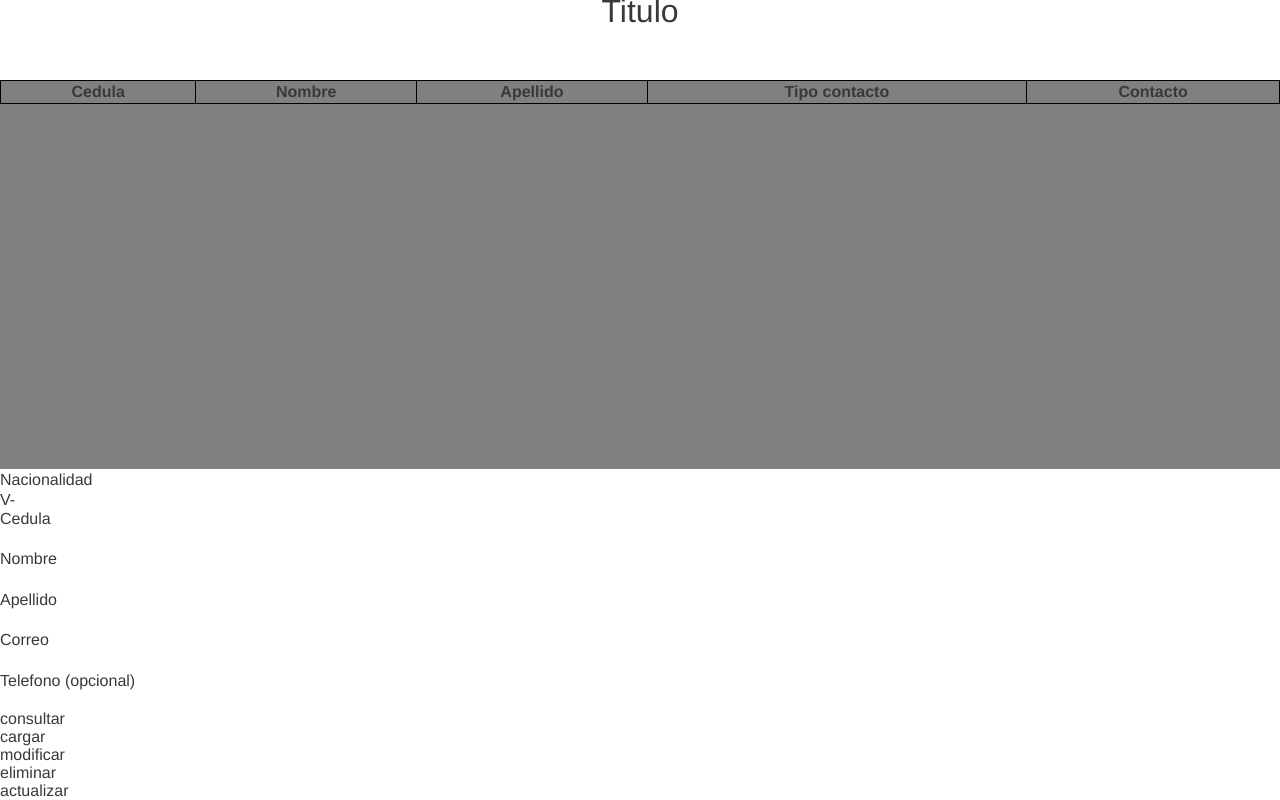
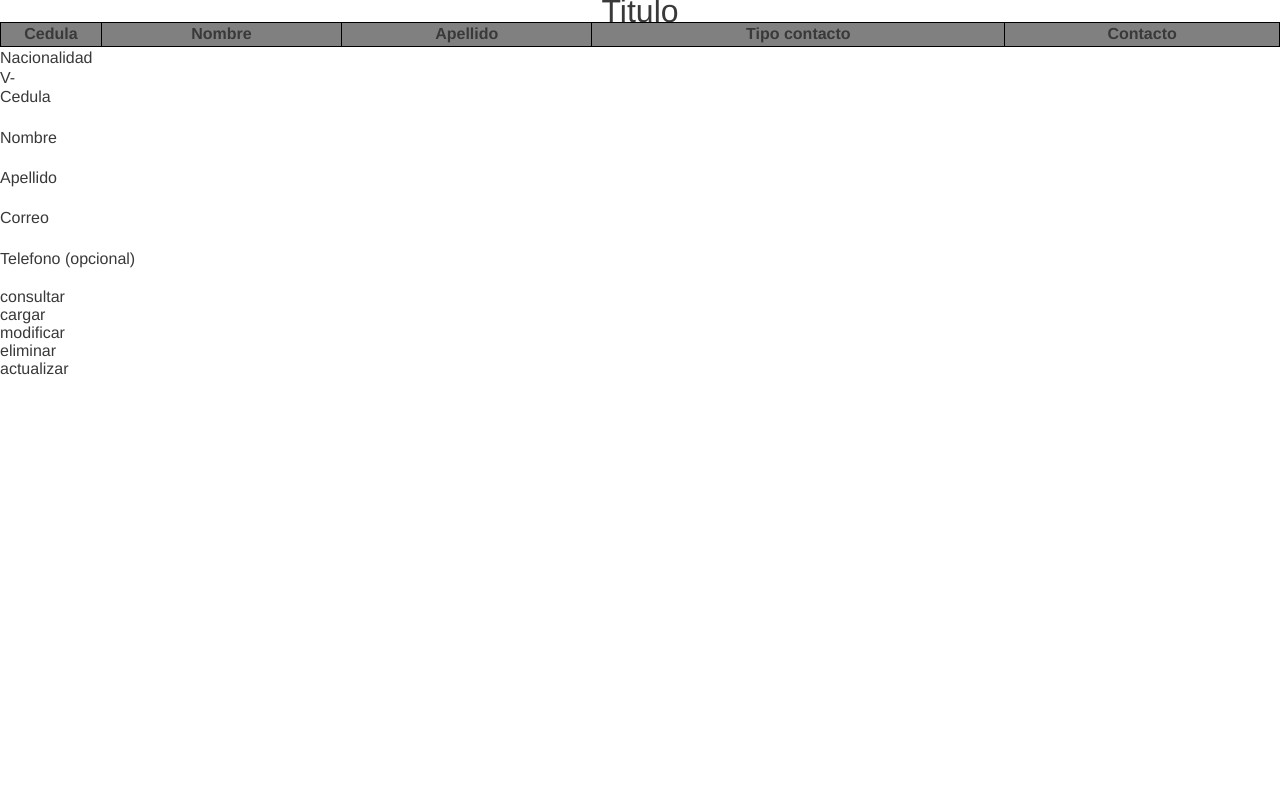
Before and after one commit to andlicon/Experimental, a PHP site: page /php/interfazRepresentante/representanteView.php in a window 1280 px wide. Run offline with PHP 8.4, Linux system fonts and the light colour scheme; lists and menus that the app fills with data are empty.

Commit message:
Se anadieron estilos basicos

```diff
--- a/Sass/__layout.scss
+++ b/Sass/__layout.scss
@@ -55,13 +55,15 @@ $login-row: (
 }
 
 .consulta {
-    display: grid;
-    grid-template-areas:
-                    'header'
-                    'output'
-                    'input';
-    grid-template-rows:
-                    5em
-                    1fr
-                    0.5fr;
+    // display: grid;
+    // grid-template-areas:
+    //                 'header'
+    //                 'output'
+    //                 'input';
+    // grid-template-rows:
+    //                 5em
+    //                 1fr
+    //                 0.5fr;
+    display: flex;
+    flex-flow: column nowrap;
 }
--- a/Sass/componentes/__output.scss
+++ b/Sass/componentes/__output.scss
@@ -12,5 +12,19 @@
 }
 
 .output__celda {
+
     border: 1px solid black;
+    text-align: left;
 }
+
+.output__celda--header {
+    text-align: center;
+}
+
+.output__col--cedula {
+    width: 6.3em;
+}
+
+.output__mensaje {
+    display: absolute;
+}
--- a/css/main.css
+++ b/css/main.css
@@ -198,11 +198,13 @@ h2 {
 }
 
 .consulta {
-  display: -ms-grid;
-  display: grid;
-      grid-template-areas: "header" "output" "input";
-  -ms-grid-rows: 5em 1fr 0.5fr;
-  grid-template-rows: 5em 1fr 0.5fr;
+  display: -webkit-box;
+  display: -ms-flexbox;
+  display: flex;
+  -webkit-box-orient: vertical;
+  -webkit-box-direction: normal;
+      -ms-flex-flow: column nowrap;
+          flex-flow: column nowrap;
 }
 
 .login {
@@ -292,4 +294,17 @@ h2 {
 
 .output__celda {
   border: 1px solid black;
+  text-align: left;
 }
+
+.output__celda--header {
+  text-align: center;
+}
+
+.output__col--cedula {
+  width: 6.3em;
+}
+
+.output__mensaje {
+  display: absolute;
+}
--- a/php/interfazRepresentante/representanteView.php
+++ b/php/interfazRepresentante/representanteView.php
@@ -11,7 +11,7 @@
     <meta http-equiv="X-UA-Compatible" content="IE=edge">
     <meta name="viewport" content="width=device-width, initial-scale=1.0">
 
-    <title>Representante</title>
+    <title>Gestionar representantes</title>
 
     <link rel="stylesheet" href="/css/main.css">
 </head>
@@ -25,28 +25,38 @@
             if($serialize) {
                 $mensaje = unserialize($serialize);
 
-                echo $mensaje->getKeyInput().' '.$mensaje->getMotivo().' '.$mensaje->getMensaje();
+                echo
+                    '<div class="output__mensaje">'.
+                        $mensaje->getKeyInput().' '.$mensaje->getMotivo().' '.$mensaje->getMensaje().
+                    '</div>';
             }
         }
     ?>
     <h2 class="consulta__titulo">Titulo</h2>
     <div class="output">
         <table class="output__tabla">
+            <colgroup>
+                <col class="output__col--cedula">
+                <col class="output__col--nombre">
+                <col class="output__col--apellido">
+                <col class="output__col--tipo">
+                <col class="output__col--contacto">
+            </colgroup>
             <thead class="output__header">
                 <tr class="output__renglon">
-                    <th class="output__celda">
+                    <th class="output__celda output__celda--header">
                        Cedula
                     </th>
-                    <th class="output__celda">
+                    <th class="output__celda output__celda--header">
                        Nombre
                     </th>
-                    <th class="output__celda">
+                    <th class="output__celda output__celda--header">
                        Apellido
                     </th>
-                    <th class="output__celda">
+                    <th class="output__celda output__celda--header">
                        Tipo contacto
                     </th>
-                    <th class="output__celda">
+                    <th class="output__celda output__celda--header">
                        Contacto
                     </th>
                 </tr>
```
